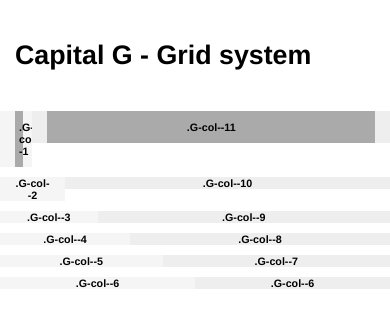
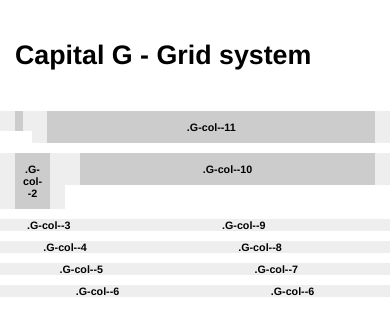
Before and after one commit to rossnoble/capital-g, a plain HTML site: page index.html in a window 390 px wide. Drawn offline with Linux system fonts and the light colour scheme.

Commit message:
Start addig mobile support

```diff
--- a/grid.scss
+++ b/grid.scss
@@ -20,7 +20,11 @@
 // CONFIG
 
 $g-maxWidth: 1120px;
+$g-maxWidth-tablet: 720px;
 $g-columnGutter: 15px;
+$g-break-desktop: $g-maxWidth;
+$g-break-mobile: ($g-maxWidth-tablet + 19px);
+$g-break-tablet: ($g-maxWidth-tablet + 20px);
 
 // GRID
 
@@ -65,6 +69,18 @@ $g-columnGutter: 15px;
 .G-column--push-1 {
 }
 
+@media only screen and (max-width: $g-break-tablet) {
+  .G-u-noTablet {
+    display: none;
+  }
+}
+
+@media only screen and (max-width: $g-break-mobile) {
+  .G-u-noMobile {
+    display: none;
+  }
+}
+
 // DEMO
 
 body {
@@ -88,15 +104,11 @@ body {
       background-color: #EEE;
       text-align: center;
       font-weight: bold;
-
-      &:first-child {
-        background-color: whiteSmoke;
-      }
     }
   }
 
   .Example-item {
-    background-color: #AAA;
+    background-color: #CCC;
     padding: 10px 4px;
   }
 }
--- a/index.html
+++ b/index.html
@@ -14,15 +14,20 @@
   <div class="G-row">
     <div class="Example-row">
       <div class="G-col G-col--1">
-        <div class="Example-item">.G-col--1</div>
+        <div class="Example-item">
+          <span class="G-u-noMobile G-u-noTablet">.G-col--1</div>
       </div>
       <div class="G-col G-col--11">
         <div class="Example-item">.G-col--11</div>
       </div>
     </div>
     <div class="Example-row">
-      <div class="G-col G-col--2">.G-col--2</div>
-      <div class="G-col G-col--10">.G-col--10</div>
+      <div class="G-col G-col--2">
+        <div class="Example-item">.G-col--2</div>
+      </div>
+      <div class="G-col G-col--10">
+        <div class="Example-item">.G-col--10</div>
+      </div>
     </div>
     <div class="Example-row">
       <div class="G-col G-col--3">.G-col--3</div>
```
Also changed, not shown: grid.css.
